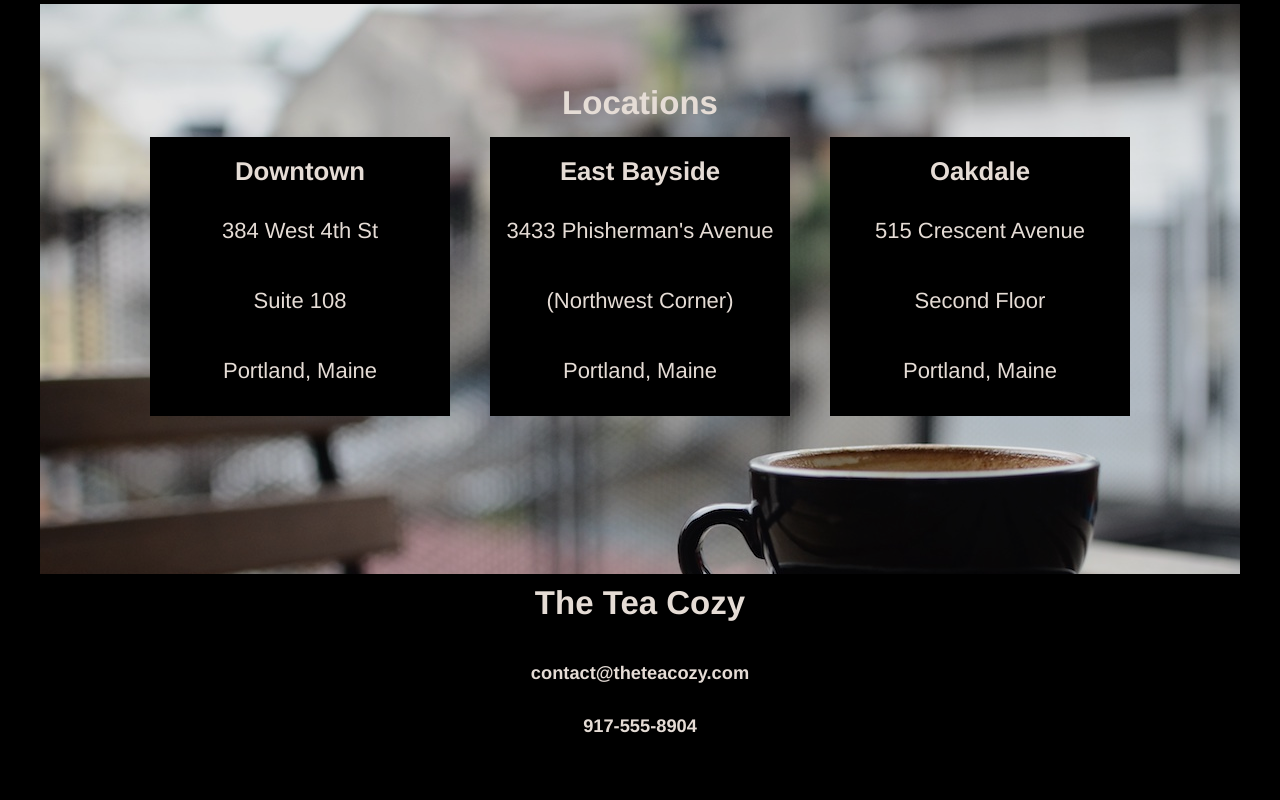
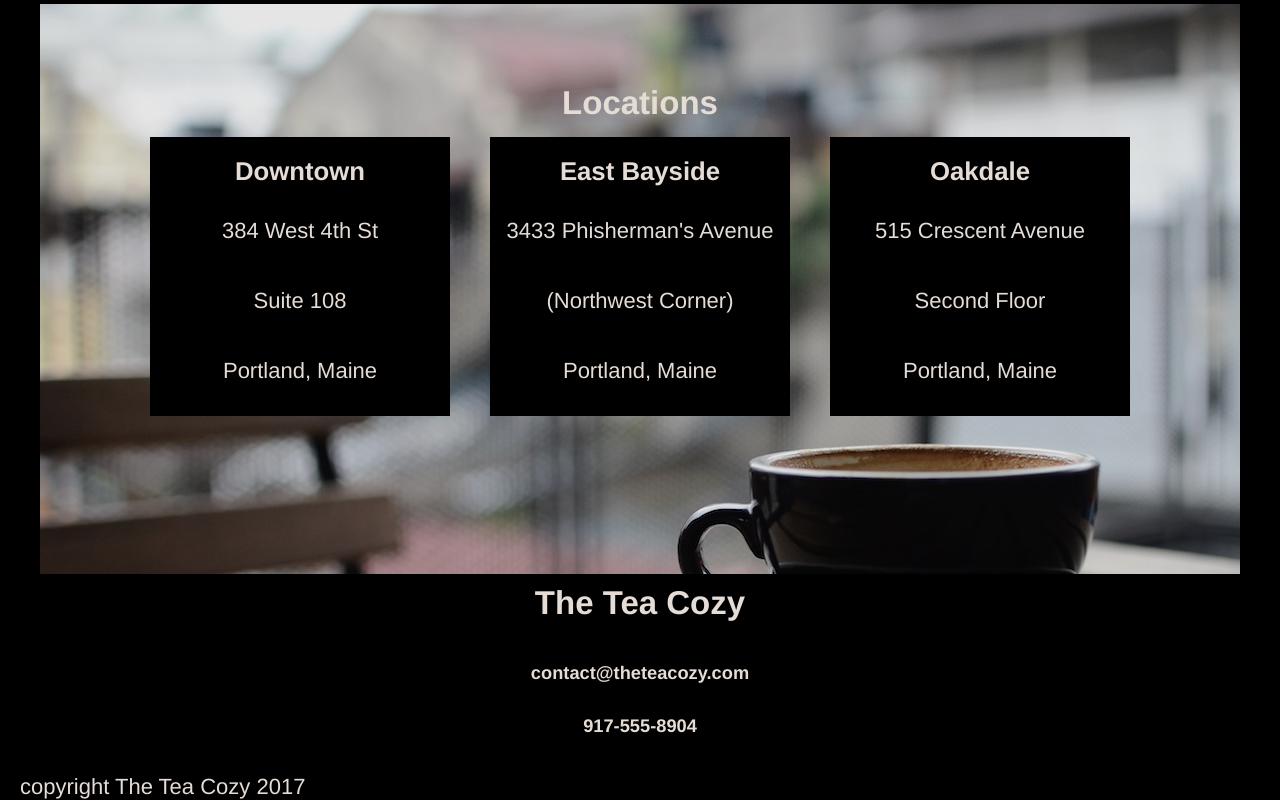
Before and after one commit to aseshadayal/teacozy, a plain HTML site: page index.html in a window 1280 px wide. Shown: the part 1535-2335 px from the top of the page. Before the commit the page ends 2309 px from the top, so only its background shows below. Drawn offline with Linux system fonts and the light colour scheme.

Commit message:
copyright & final edits

```diff
--- a/index.html
+++ b/index.html
@@ -90,5 +90,12 @@
         <h5>917-555-8904</h5>
       </div>
     </div>
+
   </body>
+<!-- Copyright -->
+  <footer>
+    <div id="copyright">
+      <span>copyright The Tea Cozy 2017</span>
+    </div>
+  </footer>
 </html>
--- a/style.css
+++ b/style.css
@@ -121,3 +121,8 @@ h2, h3, h4{
   height: 200px;
   display: block;
 }
+
+#copyright{
+  padding-left: 20px;
+  text-align: left;
+}
```
